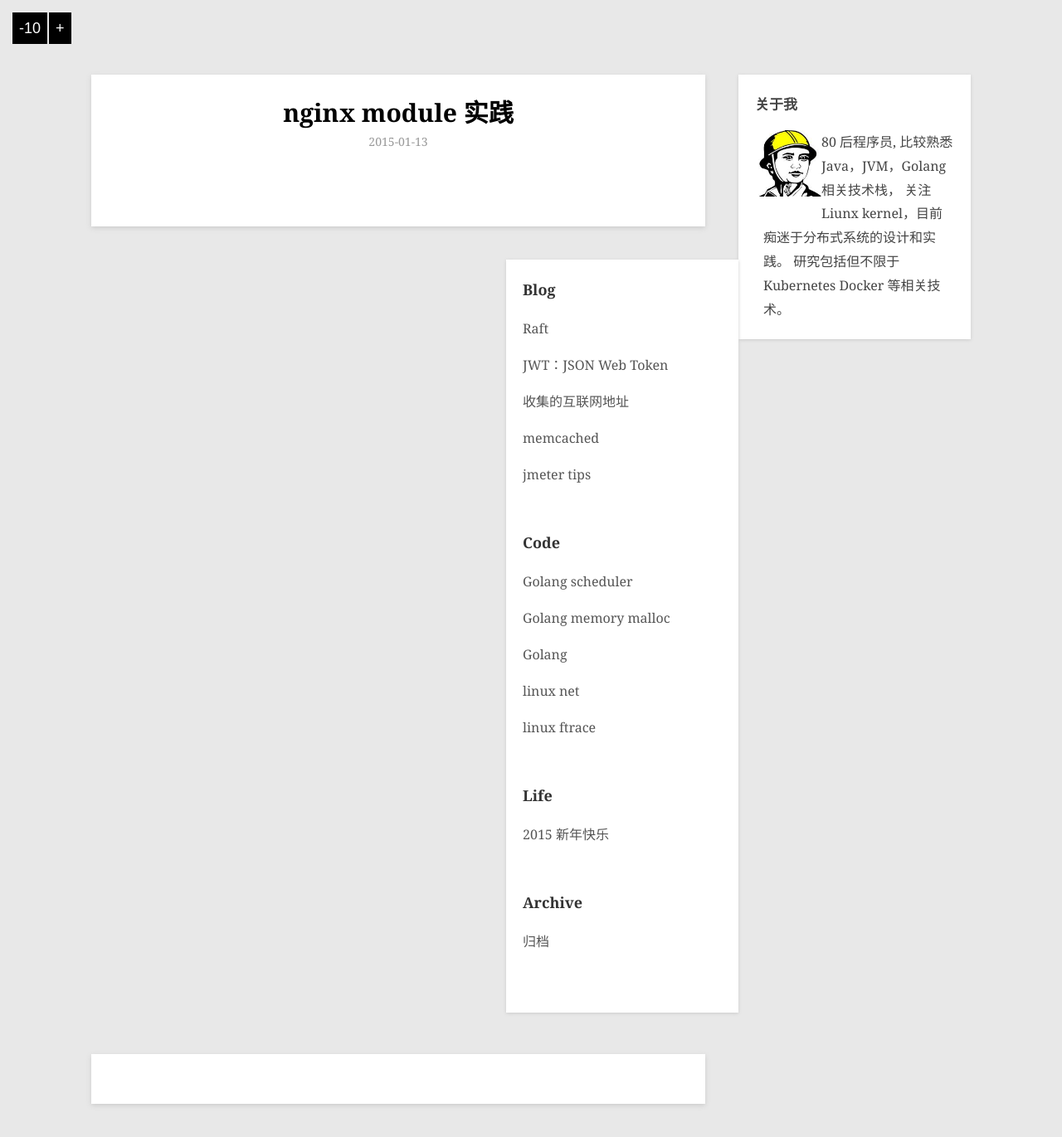
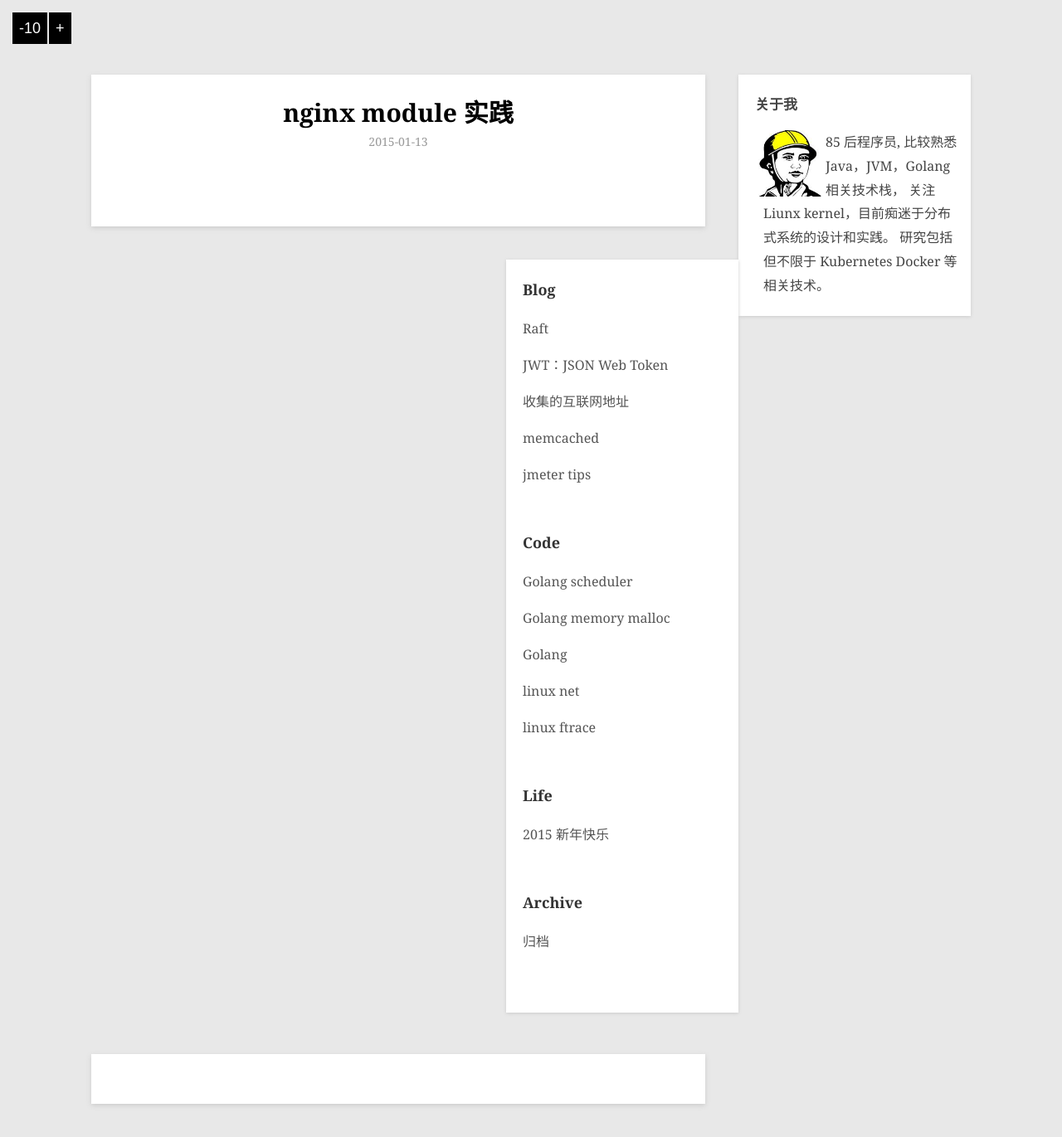
Before and after one commit to hushi55/hushi55.github.io, a Jekyll site: the page built from _posts/code/2015-01-13-nginx-handler.md, in a window 1280 px wide. Shown: the whole page at 83% size. Built offline with Jekyll 4.4.1, drawn with Linux system fonts in a browser that asks for light colours; Markdown is read by kramdown in place of the engine named in the settings; comment, search, counter and statistics services are not loaded.

Commit message:
update css

```diff
--- a/_layouts/post.html
+++ b/_layouts/post.html
@@ -23,6 +23,8 @@
 
     .det-image {
     	float: left;
+    	height: 80px;
+    	margin-right: 5px;
     }
 
     .det-text {
@@ -31,7 +33,8 @@
 	    font-size: 16px;
 	    line-height: 18px;
 	    padding-left: 10px;
-	    #width: 150px;
+	    width: 235px;
+	    #font-weight: bold;
     }
 
     .det-text p {
@@ -53,7 +56,7 @@
                  <img src="/images/avatar.jpg" width='80px' />
              </div>
              <div class="det-text">
-                 <p>80 后程序员, 比较熟悉 Java，JVM，Golang 相关技术栈，
+                 <p>85 后程序员, 比较熟悉 Java，JVM，Golang 相关技术栈，
                  	关注 Liunx kernel，目前痴迷于分布式系统的设计和实践。
                 	研究包括但不限于 Kubernetes Docker 等相关技术。
                  </p>
```
